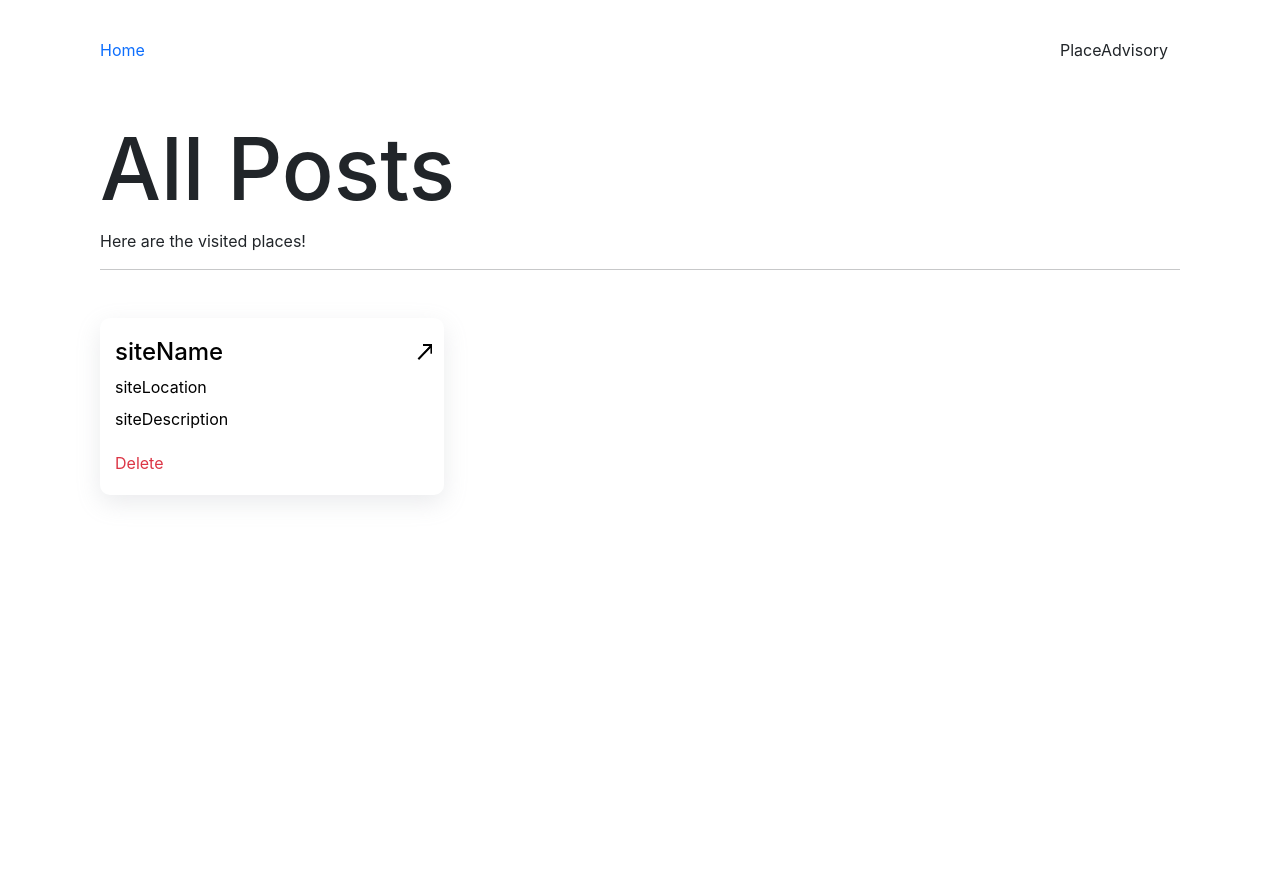
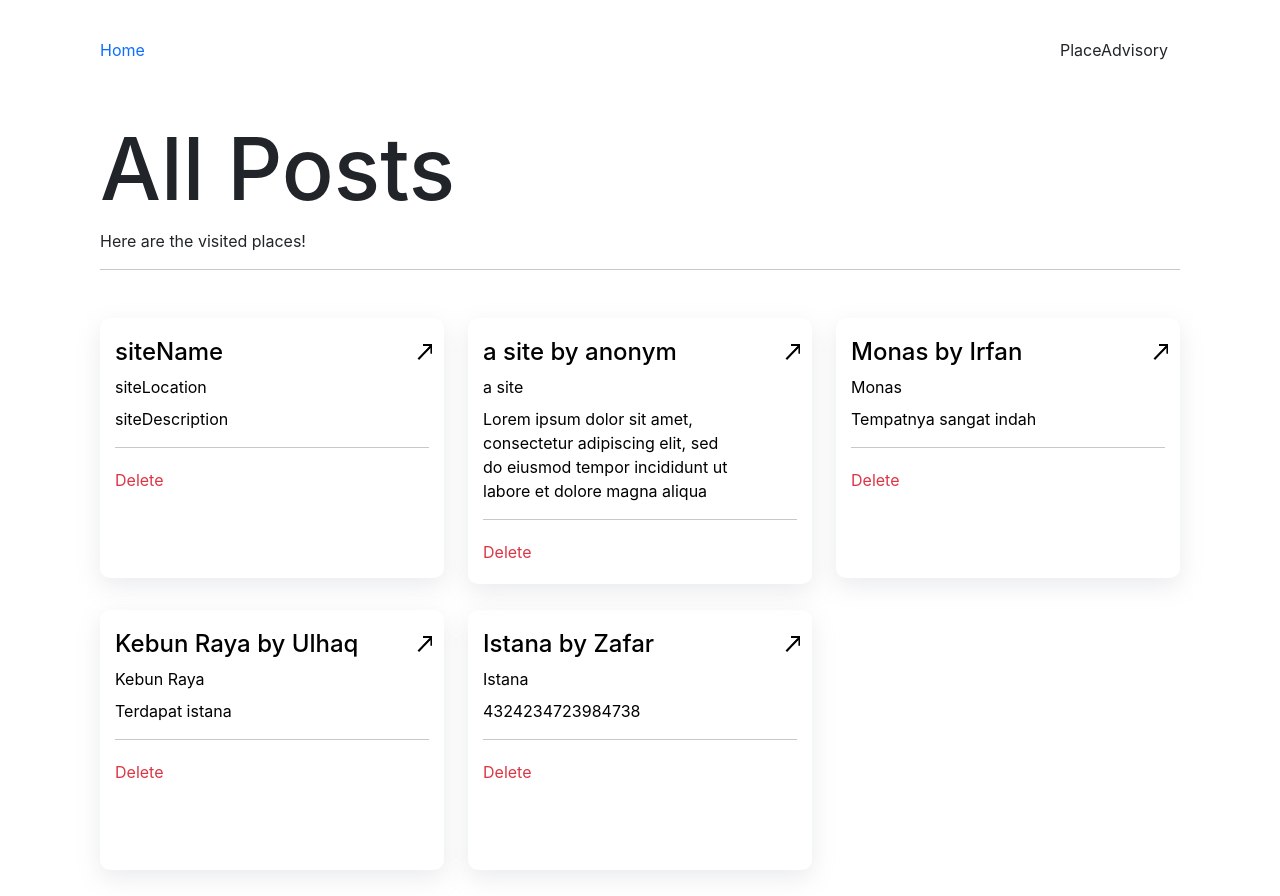
Before and after one commit to Anugerah-A-J/week-4, a React (Create React App) app: page /post in a window 1280 px wide. Before the commit the page ends 800 px from the top, so only its background shows below. Built offline with nearby package versions, Linux system fonts and the light colour scheme; data requests are answered from the project's data file.

Commit message:
move GET and POST funcyion to other components

```diff
--- a/db.json
+++ b/db.json
@@ -20,6 +20,13 @@
       "siteLocation": "Bogor",
       "description": "Terdapat istana",
       "id": 3
+    },
+    {
+      "name": "Zafar",
+      "siteName": "Istana",
+      "siteLocation": "Jakarta Pusat",
+      "description": "4324234723984738",
+      "id": 4
     }
   ],
   "comments": [
--- a/src/App.css
+++ b/src/App.css
@@ -56,7 +56,7 @@ a {
 /* Post list */
 
 .list-item{
-    min-height: 70px;
+    min-height: 260px!important;
     padding: 20px 15px;
     border-radius: 10px;
     box-shadow: rgba(149, 157, 165, 0.2) 0px 8px 24px;
--- a/src/component/Form.js
+++ b/src/component/Form.js
@@ -1,7 +1,43 @@
-import React from 'react'
+import axios from 'axios';
+import React, { useState } from 'react'
 import { Link } from "react-router-dom";
 
 const Form = () => {
+  // POST Request
+  const [name, setName] = useState('');
+  const [siteName, setSiteName] = useState('');
+  const [siteLocation, setSiteLocation] = useState('');
+  const [description, setDescription] = useState('');
+
+  const handleChangeName = event => {
+    setName(event.target.value)
+  }
+
+  const handleChangeSiteName = event => {
+    setSiteName(event.target.value)
+  }
+
+  const handleChangeSiteLocation = event => {
+    setSiteLocation(event.target.value)
+  }
+
+  const handleChangeDescription = event => {
+    setDescription(event.target.value)
+  }
+
+  const createPost = async () => {
+    await axios.post('http://localhost:3001/posts', { name, siteName, siteLocation, description })
+    setName('')
+    setSiteName('')
+    setSiteLocation('')
+    setDescription('')
+  }
+
+  const handleSubmit = event => {
+    event.preventDefault()
+    if (!name) return
+    createPost()
+  }
   return (
     <div>
       <div className="header mb-4">
@@ -18,55 +54,31 @@ const Form = () => {
       </div>
       <hr />
       <div className="form-wrapper">
-        <form className="my-5">
+        <form className="my-5" onSubmit={handleSubmit}>
           <div className="form">
             <div className="mb-3">
               <label className="form-label align-self-center">Name</label>
-              <input
-                type="text"
-                className="form-control"
-                placeholder="Enter your name"
-                id="title"
-              />
-              <span id="" className="form-text text-danger">
+              <input type="text" className="form-control" placeholder='Enter your name' value={name} onChange={handleChangeName} required />
+              <span className="form-text text-danger">
                 Please fill this field!
               </span>
             </div>
             <div className="mb-3">
-              <label htmlFor="context" className="form-label align-self-center"
-              >Site</label
-              >
-              <input
-                type="text"
-                className="form-control"
-                placeholder="Enter the place"
-                id="context"
-              />
+              <label htmlFor="context" className="form-label align-self-center">Site</label>
+              <input type="text" className="form-control" placeholder='siteName' value={siteName} onChange={handleChangeSiteName} required />
             </div>
             <div className="mb-3">
-              <label htmlFor="context" className="form-label align-self-center"
-              >Location</label
-              >
-              <input
-                type="text"
-                className="form-control"
-                placeholder="Enter the location"
-                id="context"
-              />
+              <label htmlFor="context" className="form-label align-self-center">Location</label>
+              <input type="text" className="form-control" placeholder='siteLocation' value={siteLocation} onChange={handleChangeSiteLocation} required />
             </div>
             <div className="mb-3">
-              <label htmlFor="context" className="form-label align-self-center"
-              >Description</label
-              >
-              <textarea
-                className="form-control"
-                placeholder="Leave a comment here"
-                id="floatingTextarea2"
-              ></textarea>
+              <label htmlFor="context" className="form-label align-self-center">Description</label>
+              {/* <input type="text" className="form-control" placeholder='description' value={description} onChange={handleChangeDescription} required /> */}
+              <textarea type="text" className="form-control" placeholder='description' value={description} onChange={handleChangeDescription} required />
             </div>
           </div>
           <div className="button">
-            <button className="btn submit-button px-5">Add</button>
+            <button className="btn submit-button px-5" type='submit'>Add</button>
           </div>
         </form>
       </div>
--- a/src/component/List.js
+++ b/src/component/List.js
@@ -1,8 +1,20 @@
-import React from 'react'
+import React, { useState, useEffect } from 'react'
 import icon from '../asset/arrow-upright.png';
 import { Link } from "react-router-dom";
+import axios from 'axios';
 
 const List = () => {
+  // GET Request
+  const [places, setPlaces] = useState([]);
+  const getPlaces = async () => {
+    const { data } = await axios.get('http://localhost:3001/posts')
+    console.log(data)
+    setPlaces(data)
+  }
+
+  useEffect(() => {
+    getPlaces()
+  }, [])
   return (
     <div>
       <div className="header mb-4">
@@ -36,9 +48,34 @@ const List = () => {
                   </div>
                 </div>
               </a>
+              <hr />
               <div className="delete-button text-danger">Delete</div>
             </div>
           </div>
+          {places?.map((item) => {
+            return (
+              <div className="col-4 list-item-wrapper" key={item.id}>
+                <div className="list-item">
+                  <Link to="">
+                    <div className="row">
+                      <div className="col-10">
+                        <h4 className="text">{item.siteName} by {item.name}</h4>
+                        <div className="text">{item.siteName}</div>
+                        <div className="text mt-2">{item.description}</div>
+                      </div>
+                      <div className="col-2">
+                        <div className="icon">
+                          <img src={icon} alt="arrow" />
+                        </div>
+                      </div>
+                    </div>
+                  </Link>
+                  <hr />
+                  <div className="delete-button text-danger">Delete</div>
+                </div>
+              </div>
+            )
+          })}
         </div>
       </div>
     </div>
```
